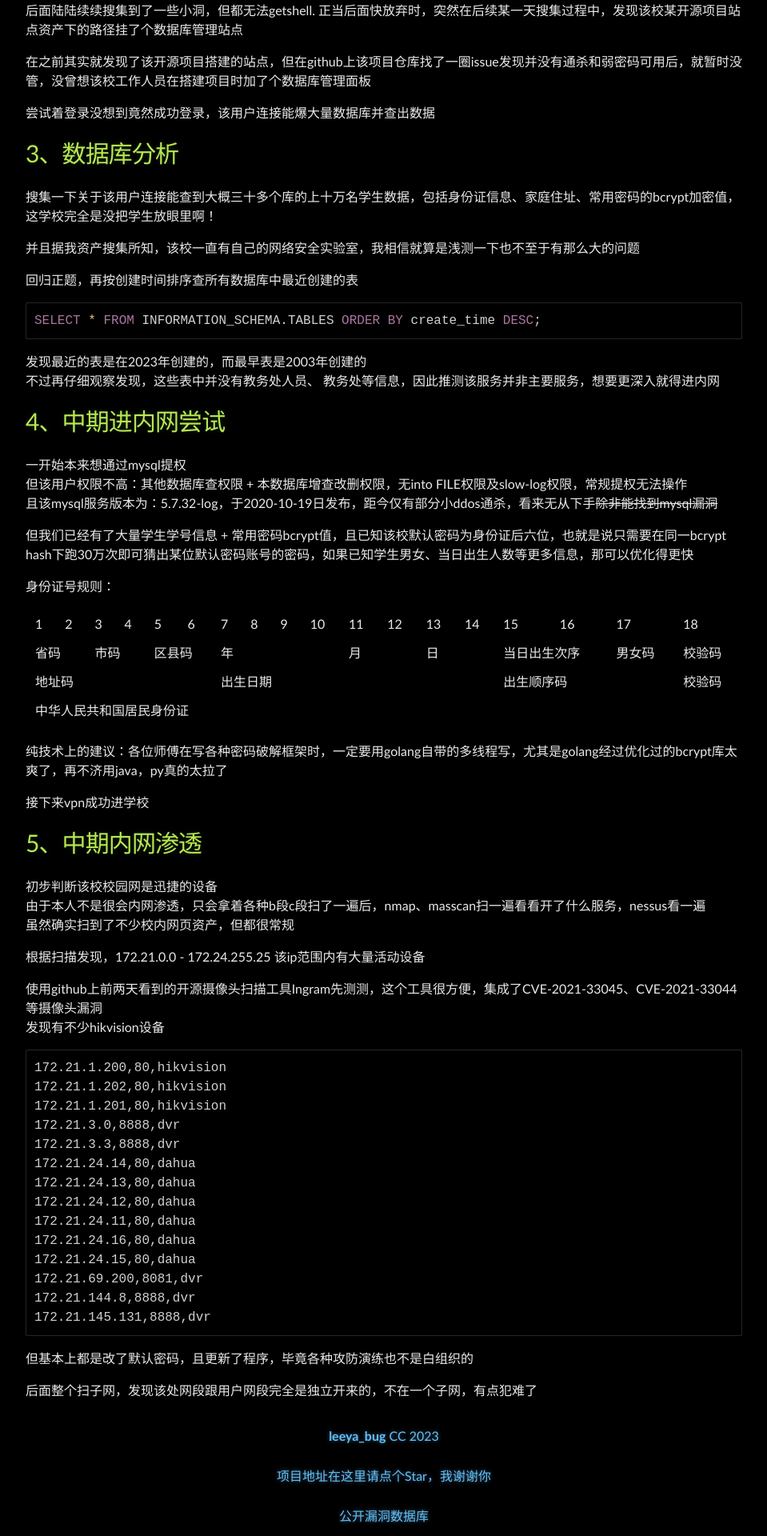
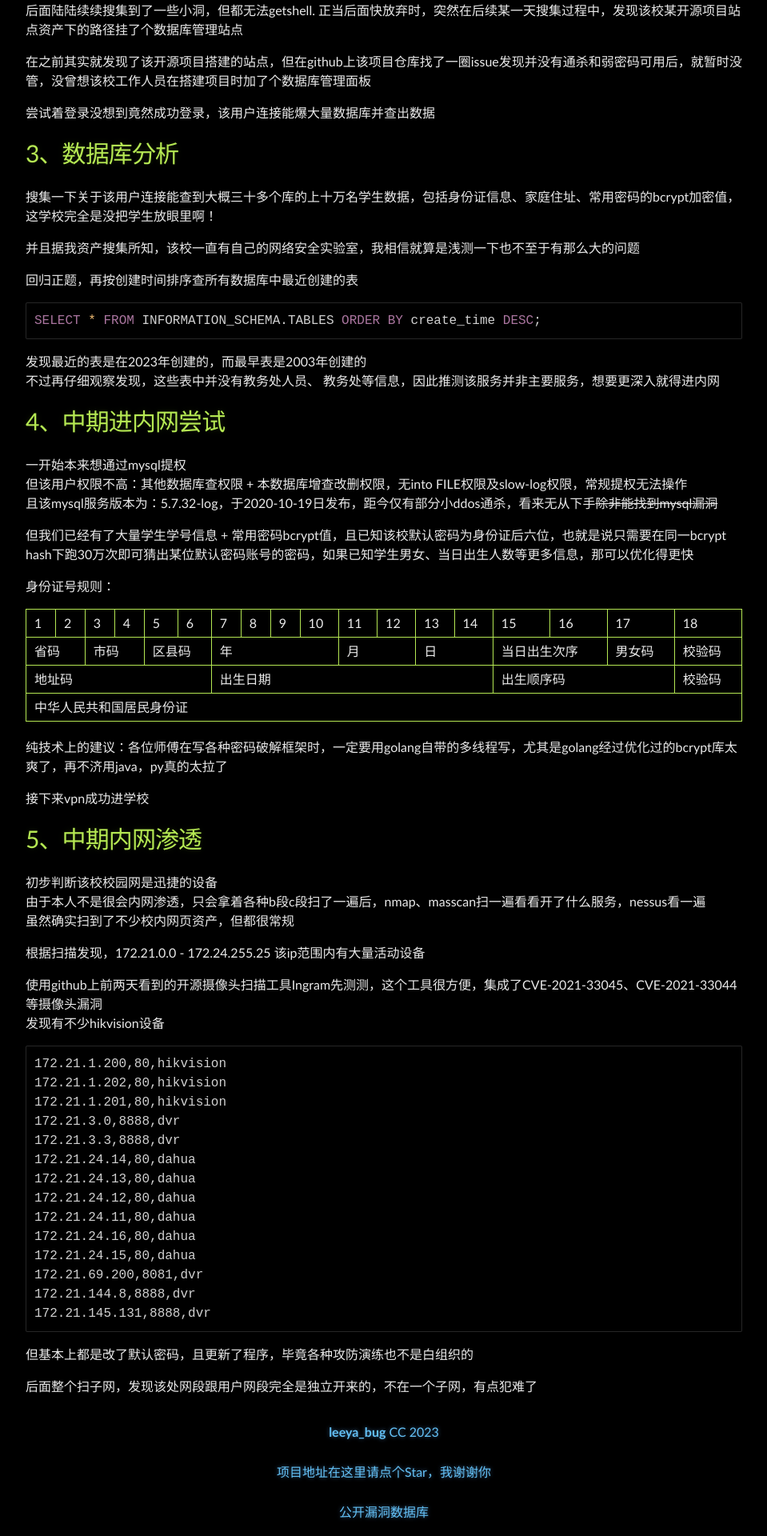
Before and after one commit to Leeyangee/leeyangee.github.io, a Jekyll site: the page built from _posts/2023-06-20-SRC干货 某教育资产经典渗透-漏洞链从外网打到内网.md, in a window 1280 px wide. Shown: the part 1149-3069 px from the top of the page at 80% size, without its empty margins (160-1119 px from the left). Built offline with Jekyll 4.4.1, drawn with Linux system fonts in a browser that asks for light colours.

Commit message:
Update 2023-06-20-SRC干货 某教育资产经典渗透-漏洞链从外网打到内网.md

```diff
--- a/_posts/2023-06-20-SRC干货 某教育资产经典渗透-漏洞链从外网打到内网.md
+++ b/_posts/2023-06-20-SRC干货 某教育资产经典渗透-漏洞链从外网打到内网.md
@@ -67,7 +67,7 @@ SELECT * FROM INFORMATION_SCHEMA.TABLES ORDER BY create_time DESC;
 但我们已经有了大量学生学号信息 + 常用密码bcrypt值，且已知该校默认密码为身份证后六位，也就是说只需要在同一bcrypt hash下跑30万次即可猜出某位默认密码账号的密码，如果已知学生男女、当日出生人数等更多信息，那可以优化得更快
 
 身份证号规则：
-<table>
+<table style="border:1px solid #b5e853;border-collapse: collapse" border="1">
   <tr>
     <td>1</td>
     <td>2</td>
```
